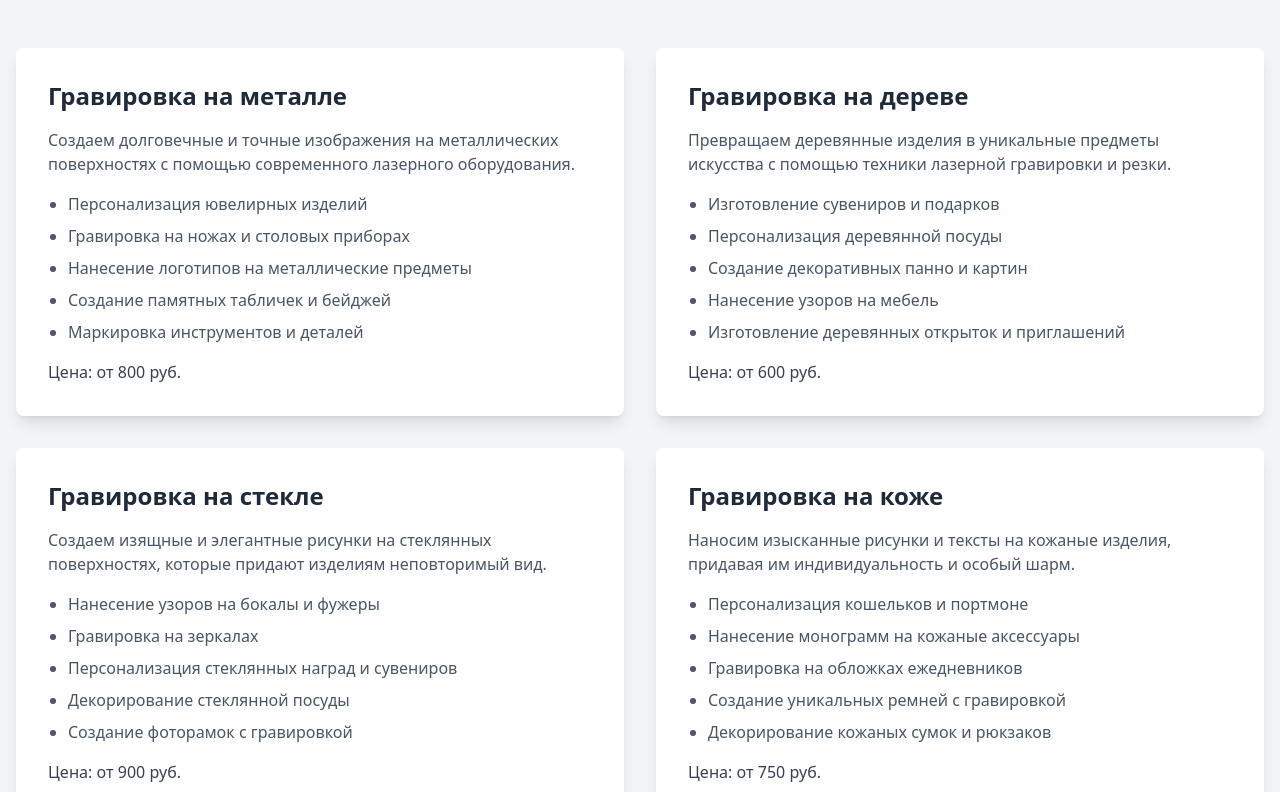
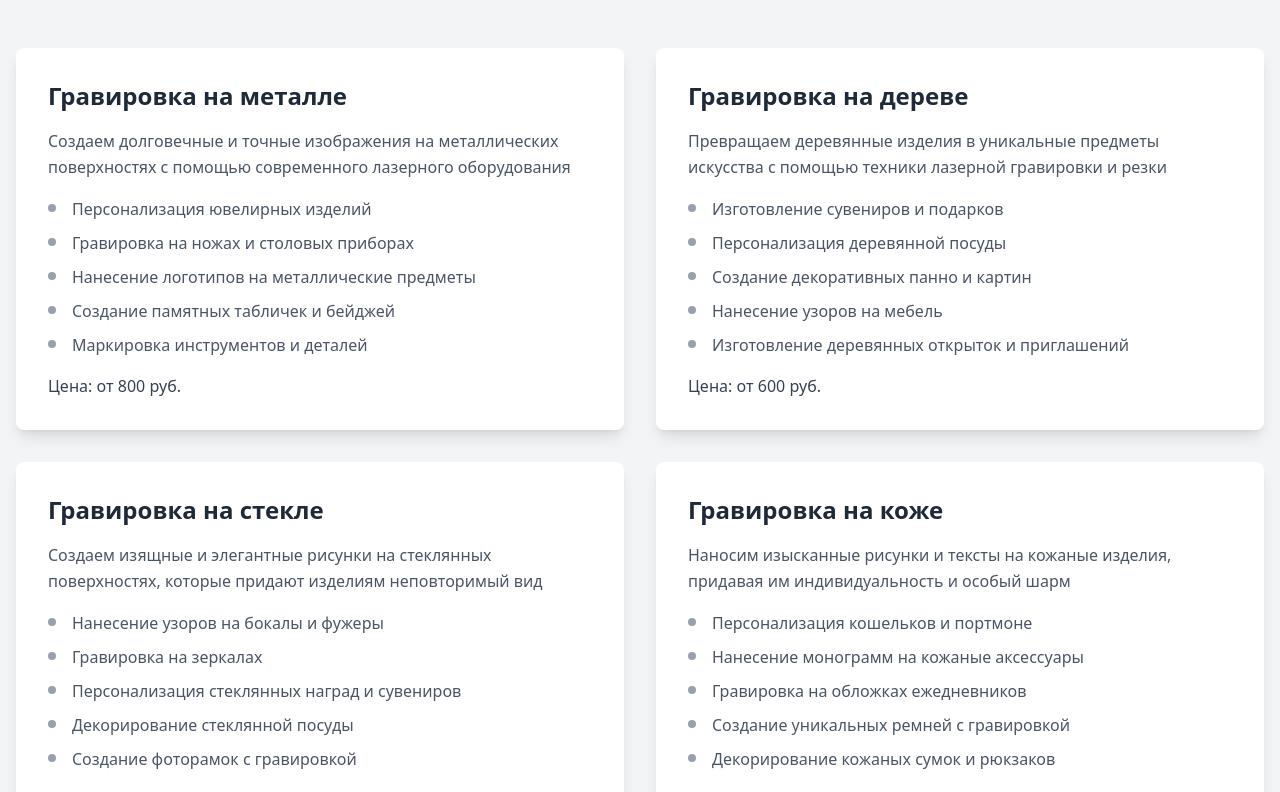
Before and after one commit to elmambino/engraveArt-front, a Nuxt app: page /services in a window 1280 px wide. Shown: the part 266-1058 px from the top of the page. Built offline with nearby package versions, Linux system fonts and the light colour scheme.

Commit message:
Update services.vue

```diff
--- a/pages/services.vue
+++ b/pages/services.vue
@@ -20,18 +20,33 @@
           <h2 class="text-2xl font-bold mb-4 text-gray-800">
             Гравировка на металле
           </h2>
-          <p class="text-gray-600 mb-4">
+          <p class="text-gray-600 mb-4 leading-relaxed">
             Создаем долговечные и точные изображения на металлических
-            поверхностях с помощью современного лазерного оборудования.
+            поверхностях с помощью современного лазерного оборудования
           </p>
-          <ul class="list-disc pl-5 text-gray-600 space-y-2">
-            <li>Персонализация ювелирных изделий</li>
-            <li>Гравировка на ножах и столовых приборах</li>
-            <li>Нанесение логотипов на металлические предметы</li>
-            <li>Создание памятных табличек и бейджей</li>
-            <li>Маркировка инструментов и деталей</li>
+          <ul class="space-y-2 mb-4">
+            <li class="flex items-start">
+              <div class="w-2 h-2 bg-gray-400 rounded-full mt-2 mr-4 flex-shrink-0"></div>
+              <span class="text-gray-600 leading-relaxed">Персонализация ювелирных изделий</span>
+            </li>
+            <li class="flex items-start">
+              <div class="w-2 h-2 bg-gray-400 rounded-full mt-2 mr-4 flex-shrink-0"></div>
+              <span class="text-gray-600 leading-relaxed">Гравировка на ножах и столовых приборах</span>
+            </li>
+            <li class="flex items-start">
+              <div class="w-2 h-2 bg-gray-400 rounded-full mt-2 mr-4 flex-shrink-0"></div>
+              <span class="text-gray-600 leading-relaxed">Нанесение логотипов на металлические предметы</span>
+            </li>
+            <li class="flex items-start">
+              <div class="w-2 h-2 bg-gray-400 rounded-full mt-2 mr-4 flex-shrink-0"></div>
+              <span class="text-gray-600 leading-relaxed">Создание памятных табличек и бейджей</span>
+            </li>
+            <li class="flex items-start">
+              <div class="w-2 h-2 bg-gray-400 rounded-full mt-2 mr-4 flex-shrink-0"></div>
+              <span class="text-gray-600 leading-relaxed">Маркировка инструментов и деталей</span>
+            </li>
           </ul>
-          <p class="mt-4 text-gray-700 font-medium">Цена: от 800 руб.</p>
+          <p class="text-gray-700 font-medium">Цена: от 800 руб.</p>
         </div>
 
         <!-- Гравировка на дереве -->
@@ -39,18 +54,33 @@
           <h2 class="text-2xl font-bold mb-4 text-gray-800">
             Гравировка на дереве
           </h2>
-          <p class="text-gray-600 mb-4">
+          <p class="text-gray-600 mb-4 leading-relaxed">
             Превращаем деревянные изделия в уникальные предметы искусства с
-            помощью техники лазерной гравировки и резки.
+            помощью техники лазерной гравировки и резки
           </p>
-          <ul class="list-disc pl-5 text-gray-600 space-y-2">
-            <li>Изготовление сувениров и подарков</li>
-            <li>Персонализация деревянной посуды</li>
-            <li>Создание декоративных панно и картин</li>
-            <li>Нанесение узоров на мебель</li>
-            <li>Изготовление деревянных открыток и приглашений</li>
+          <ul class="space-y-2 mb-4">
+            <li class="flex items-start">
+              <div class="w-2 h-2 bg-gray-400 rounded-full mt-2 mr-4 flex-shrink-0"></div>
+              <span class="text-gray-600 leading-relaxed">Изготовление сувениров и подарков</span>
+            </li>
+            <li class="flex items-start">
+              <div class="w-2 h-2 bg-gray-400 rounded-full mt-2 mr-4 flex-shrink-0"></div>
+              <span class="text-gray-600 leading-relaxed">Персонализация деревянной посуды</span>
+            </li>
+            <li class="flex items-start">
+              <div class="w-2 h-2 bg-gray-400 rounded-full mt-2 mr-4 flex-shrink-0"></div>
+              <span class="text-gray-600 leading-relaxed">Создание декоративных панно и картин</span>
+            </li>
+            <li class="flex items-start">
+              <div class="w-2 h-2 bg-gray-400 rounded-full mt-2 mr-4 flex-shrink-0"></div>
+              <span class="text-gray-600 leading-relaxed">Нанесение узоров на мебель</span>
+            </li>
+            <li class="flex items-start">
+              <div class="w-2 h-2 bg-gray-400 rounded-full mt-2 mr-4 flex-shrink-0"></div>
+              <span class="text-gray-600 leading-relaxed">Изготовление деревянных открыток и приглашений</span>
+            </li>
           </ul>
-          <p class="mt-4 text-gray-700 font-medium">Цена: от 600 руб.</p>
+          <p class="text-gray-700 font-medium">Цена: от 600 руб.</p>
         </div>
 
         <!-- Гравировка на стекле -->
@@ -58,18 +88,33 @@
           <h2 class="text-2xl font-bold mb-4 text-gray-800">
             Гравировка на стекле
           </h2>
-          <p class="text-gray-600 mb-4">
+          <p class="text-gray-600 mb-4 leading-relaxed">
             Создаем изящные и элегантные рисунки на стеклянных поверхностях,
-            которые придают изделиям неповторимый вид.
+            которые придают изделиям неповторимый вид
           </p>
-          <ul class="list-disc pl-5 text-gray-600 space-y-2">
-            <li>Нанесение узоров на бокалы и фужеры</li>
-            <li>Гравировка на зеркалах</li>
-            <li>Персонализация стеклянных наград и сувениров</li>
-            <li>Декорирование стеклянной посуды</li>
-            <li>Создание фоторамок с гравировкой</li>
+          <ul class="space-y-2 mb-4">
+            <li class="flex items-start">
+              <div class="w-2 h-2 bg-gray-400 rounded-full mt-2 mr-4 flex-shrink-0"></div>
+              <span class="text-gray-600 leading-relaxed">Нанесение узоров на бокалы и фужеры</span>
+            </li>
+            <li class="flex items-start">
+              <div class="w-2 h-2 bg-gray-400 rounded-full mt-2 mr-4 flex-shrink-0"></div>
+              <span class="text-gray-600 leading-relaxed">Гравировка на зеркалах</span>
+            </li>
+            <li class="flex items-start">
+              <div class="w-2 h-2 bg-gray-400 rounded-full mt-2 mr-4 flex-shrink-0"></div>
+              <span class="text-gray-600 leading-relaxed">Персонализация стеклянных наград и сувениров</span>
+            </li>
+            <li class="flex items-start">
+              <div class="w-2 h-2 bg-gray-400 rounded-full mt-2 mr-4 flex-shrink-0"></div>
+              <span class="text-gray-600 leading-relaxed">Декорирование стеклянной посуды</span>
+            </li>
+            <li class="flex items-start">
+              <div class="w-2 h-2 bg-gray-400 rounded-full mt-2 mr-4 flex-shrink-0"></div>
+              <span class="text-gray-600 leading-relaxed">Создание фоторамок с гравировкой</span>
+            </li>
           </ul>
-          <p class="mt-4 text-gray-700 font-medium">Цена: от 900 руб.</p>
+          <p class="text-gray-700 font-medium">Цена: от 900 руб.</p>
         </div>
 
         <!-- Гравировка на коже -->
@@ -77,18 +122,33 @@
           <h2 class="text-2xl font-bold mb-4 text-gray-800">
             Гравировка на коже
           </h2>
-          <p class="text-gray-600 mb-4">
+          <p class="text-gray-600 mb-4 leading-relaxed">
             Наносим изысканные рисунки и тексты на кожаные изделия, придавая им
-            индивидуальность и особый шарм.
+            индивидуальность и особый шарм
           </p>
-          <ul class="list-disc pl-5 text-gray-600 space-y-2">
-            <li>Персонализация кошельков и портмоне</li>
-            <li>Нанесение монограмм на кожаные аксессуары</li>
-            <li>Гравировка на обложках ежедневников</li>
-            <li>Создание уникальных ремней с гравировкой</li>
-            <li>Декорирование кожаных сумок и рюкзаков</li>
+          <ul class="space-y-2 mb-4">
+            <li class="flex items-start">
+              <div class="w-2 h-2 bg-gray-400 rounded-full mt-2 mr-4 flex-shrink-0"></div>
+              <span class="text-gray-600 leading-relaxed">Персонализация кошельков и портмоне</span>
+            </li>
+            <li class="flex items-start">
+              <div class="w-2 h-2 bg-gray-400 rounded-full mt-2 mr-4 flex-shrink-0"></div>
+              <span class="text-gray-600 leading-relaxed">Нанесение монограмм на кожаные аксессуары</span>
+            </li>
+            <li class="flex items-start">
+              <div class="w-2 h-2 bg-gray-400 rounded-full mt-2 mr-4 flex-shrink-0"></div>
+              <span class="text-gray-600 leading-relaxed">Гравировка на обложках ежедневников</span>
+            </li>
+            <li class="flex items-start">
+              <div class="w-2 h-2 bg-gray-400 rounded-full mt-2 mr-4 flex-shrink-0"></div>
+              <span class="text-gray-600 leading-relaxed">Создание уникальных ремней с гравировкой</span>
+            </li>
+            <li class="flex items-start">
+              <div class="w-2 h-2 bg-gray-400 rounded-full mt-2 mr-4 flex-shrink-0"></div>
+              <span class="text-gray-600 leading-relaxed">Декорирование кожаных сумок и рюкзаков</span>
+            </li>
           </ul>
-          <p class="mt-4 text-gray-700 font-medium">Цена: от 750 руб.</p>
+          <p class="text-gray-700 font-medium">Цена: от 750 руб.</p>
         </div>
       </div>
 
@@ -104,9 +164,9 @@
             <h3 class="text-xl font-semibold mb-3 text-gray-800">
               Разработка дизайна
             </h3>
-            <p class="text-gray-600">
+            <p class="text-gray-600 leading-relaxed">
               Наши дизайнеры помогут вам создать уникальный проект для
-              гравировки, учитывая все ваши пожелания и особенности материала.
+              гравировки, учитывая все ваши пожелания и особенности материала
             </p>
             <p class="mt-3 text-gray-700 font-medium">Цена: от 500 руб.</p>
           </div>
@@ -116,9 +176,9 @@
             <h3 class="text-xl font-semibold mb-3 text-gray-800">
               Срочное выполнение
             </h3>
-            <p class="text-gray-600">
+            <p class="text-gray-600 leading-relaxed">
               Если вам нужно получить заказ в кратчайшие сроки, мы готовы
-              выполнить работу в ускоренном режиме без потери качества.
+              выполнить работу в ускоренном режиме без потери качества
             </p>
             <p class="mt-3 text-gray-700 font-medium">
               Наценка: +50% к стоимости
@@ -128,16 +188,14 @@
           <!-- Доставка -->
           <div>
             <h3 class="text-xl font-semibold mb-3 text-gray-800">Доставка</h3>
-            <p class="text-gray-600">
+            <p class="text-gray-600 leading-relaxed">
               Предлагаем услуги доставки готовых изделий по городу и отправку в
-              другие регионы через надежные транспортные компании.
+              другие регионы через надежные транспортные компании
             </p>
             <p class="mt-3 text-gray-700 font-medium">Цена: от 300 руб.</p>
           </div>
         </div>
       </div>
-
-      <!-- Процесс работы -->
 
       <!-- Призыв к действию -->
       <div class="text-center">
```
